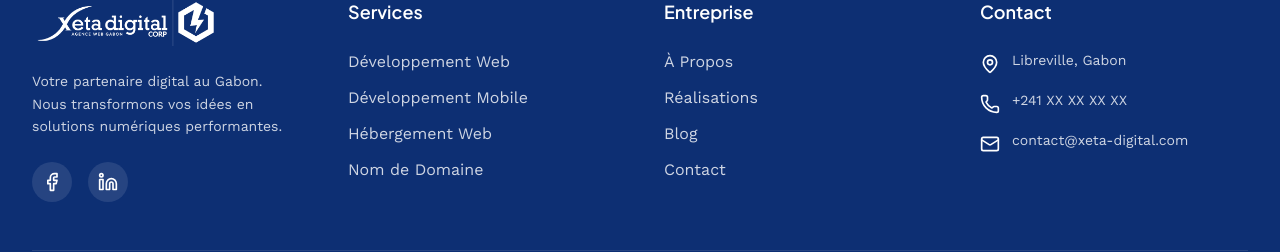
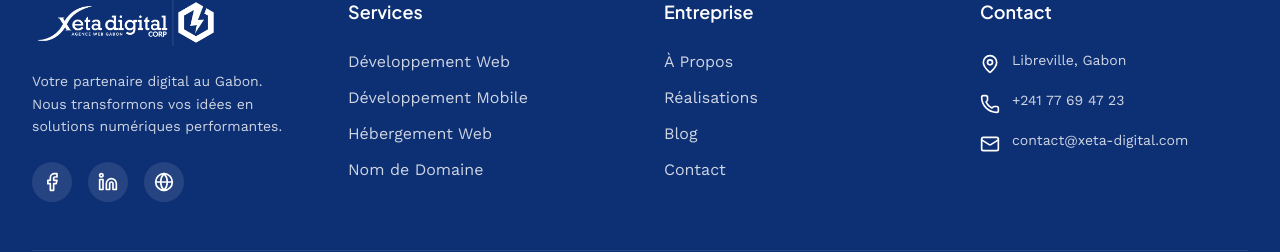
Before and after one commit to brice214/sg-b2f42701-634c-47b8-bbd1-2e23ad12ad16-1785503365, a Next.js app: page / in a window 1280 px wide. Shown: the part 6010-6262 px from the top of the page. Built offline with nearby package versions, Linux system fonts and the light colour scheme.

Commit message:
feat(ui): update footer links and add whatsapp button

```diff
--- a/src/components/Footer.tsx
+++ b/src/components/Footer.tsx
@@ -1,7 +1,7 @@
 import React from "react";
 import Link from "next/link";
 import Image from "next/image";
-import { Facebook, Linkedin, Mail, Phone, MapPin } from "lucide-react";
+import { Facebook, Linkedin, Mail, Phone, MapPin, Globe } from "lucide-react";
 
 export function Footer() {
   const currentYear = new Date().getFullYear();
@@ -23,7 +23,7 @@
             </p>
             <div className="flex items-center space-x-4">
               <a
-                href="https://facebook.com"
+                href="https://www.facebook.com/XetaDigitalCorp/?locale=fr_FR"
                 target="_blank"
                 rel="noopener noreferrer"
                 className="w-10 h-10 rounded-full bg-white/10 flex items-center justify-center hover:bg-xeta-blue transition-colors"
@@ -31,12 +31,20 @@
                 <Facebook className="w-5 h-5" />
               </a>
               <a
-                href="https://linkedin.com"
+                href="https://ga.linkedin.com/company/xeta-digital"
                 target="_blank"
                 rel="noopener noreferrer"
                 className="w-10 h-10 rounded-full bg-white/10 flex items-center justify-center hover:bg-xeta-blue transition-colors"
               >
                 <Linkedin className="w-5 h-5" />
+              </a>
+              <a
+                href="https://www.sortlist.com/fr/agency/xeta-digital"
+                target="_blank"
+                rel="noopener noreferrer"
+                className="w-10 h-10 rounded-full bg-white/10 flex items-center justify-center hover:bg-xeta-blue transition-colors"
+              >
+                <Globe className="w-5 h-5" />
               </a>
             </div>
           </div>
@@ -105,7 +113,7 @@
               <li className="flex items-start space-x-3">
                 <Phone className="w-5 h-5 mt-1 flex-shrink-0" />
                 <span className="text-white/80 text-sm">
-                  +241 XX XX XX XX
+                  +241 77 69 47 23
                 </span>
               </li>
               <li className="flex items-start space-x-3">
--- /dev/null
+++ b/src/components/WhatsAppButton.tsx
@@ -0,0 +1,33 @@
+"use client";
+
+import React, { useState } from "react";
+
+export function WhatsAppButton() {
+  const [showTooltip, setShowTooltip] = useState(false);
+  const whatsappUrl = "https://wa.me/24177694723?text=Salut!%20Je%20suis%20int%C3%A9ress%C3%A9%20par%20vos%20services%20et%20j'aimerais%20en%20savoir%20plus.%20Pourriez-vous%20s'il%20vous%20pla%C3%AEt%20m'envoyer%20plus%20d'informations?%20Merci!";
+
+  return (
+    <div className="fixed bottom-5 right-5 z-[999999]">
+      <a
+        href={whatsappUrl}
+        target="_blank"
+        rel="noopener noreferrer"
+        onMouseEnter={() => setShowTooltip(true)}
+        onMouseLeave={() => setShowTooltip(false)}
+        className="flex items-center gap-3 px-4 py-3 bg-[#00E785] text-white rounded-full shadow-lg hover:shadow-xl transition-all duration-300 hover:scale-105 animate-pulse-slow"
+        style={{ animationDuration: "2.5s" }}
+      >
+        <svg width="42" height="42" className="p-1" viewBox="0 0 24 24" fill="white" xmlns="http://www.w3.org/2000/svg">
+          <path d="M17.472 14.382c-.297-.149-1.758-.867-2.03-.967-.273-.099-.471-.148-.67.15-.197.297-.767.966-.94 1.164-.173.199-.347.223-.644.075-.297-.15-1.255-.463-2.39-1.475-.883-.788-1.48-1.761-1.653-2.059-.173-.297-.018-.458.13-.606.134-.133.298-.347.446-.52.149-.174.198-.298.298-.497.099-.198.05-.371-.025-.52-.075-.149-.669-1.612-.916-2.207-.242-.579-.487-.5-.669-.51-.173-.008-.371-.01-.57-.01-.198 0-.52.074-.792.372-.272.297-1.04 1.016-1.04 2.479 0 1.462 1.065 2.875 1.213 3.074.149.198 2.096 3.2 5.077 4.487.709.306 1.262.489 1.694.625.712.227 1.36.195 1.871.118.571-.085 1.758-.719 2.006-1.413.248-.694.248-1.289.173-1.413-.074-.124-.272-.198-.57-.347m-5.421 7.403h-.004a9.87 9.87 0 01-5.031-1.378l-.361-.214-3.741.982.998-3.648-.235-.374a9.86 9.86 0 01-1.51-5.26c.001-5.45 4.436-9.884 9.888-9.884 2.64 0 5.122 1.03 6.988 2.898a9.825 9.825 0 012.893 6.994c-.003 5.45-4.437 9.884-9.885 9.884m8.413-18.297A11.815 11.815 0 0012.05 0C5.495 0 .16 5.335.157 11.892c0 2.096.547 4.142 1.588 5.945L.057 24l6.305-1.654a11.882 11.882 0 005.683 1.448h.005c6.554 0 11.89-5.335 11.893-11.893a11.821 11.821 0 00-3.48-8.413"/>
+        </svg>
+        <span className="font-semibold text-lg hidden sm:inline">Discutez avec nous</span>
+      </a>
+
+      {showTooltip && (
+        <div className="absolute bottom-full right-0 mb-3 px-4 py-2 bg-[#00E785] text-white text-center rounded whitespace-nowrap text-sm animate-fade-in">
+          Nous sommes disponible! Clique ici pour discuter
+        </div>
+      )}
+    </div>
+  );
+}
```
